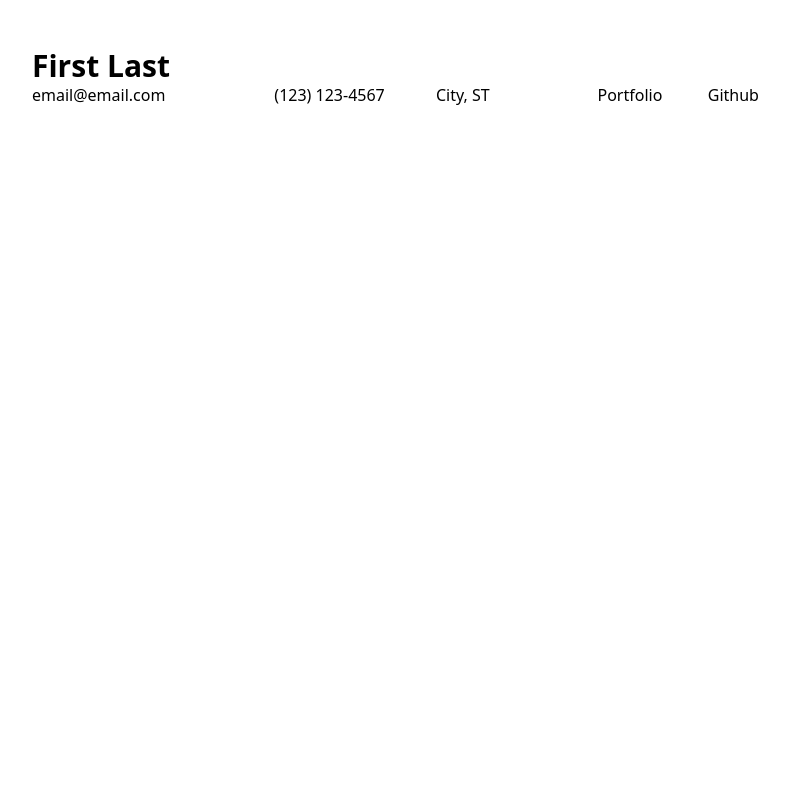
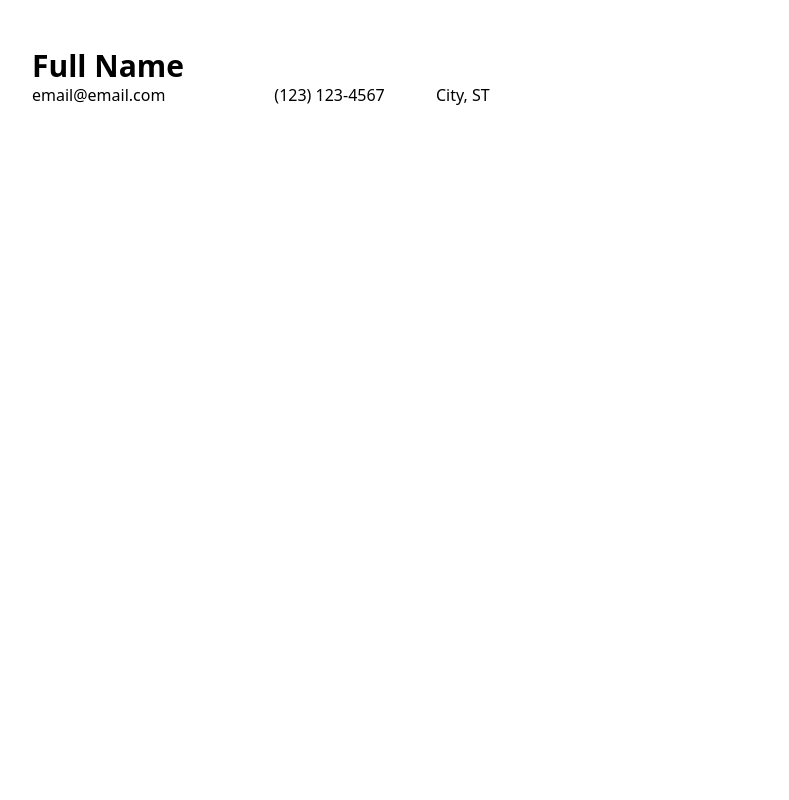
Before and after one commit to Tarrega88/modular-resume, a Next.js app: page /print/1 in a window 1280 px wide. Shown: the top 800 px of the page, without its empty margins (16-805 px from the left). Built offline with nearby package versions, Linux system fonts and the light colour scheme.

Commit message:
prepping header for input

```diff
--- /dev/null
+++ b/app/_components/Bundler.tsx
@@ -0,0 +1,12 @@
+function Bundler() {
+  /*
+    TODO 8/29/2025:
+    The concept of "bundling" will be allowing the user to select multiple elements, which will then be bundled into a group
+    That bundle will be usable in future resumes
+
+    Have to consider whether the bundle will be a snapshot or just hold references - probably references
+    */
+  return <div></div>;
+}
+
+export default Bundler;
--- /dev/null
+++ b/app/_components/FilterButton.tsx
@@ -0,0 +1,5 @@
+function FilterButton({ text }: { text: string }) {
+  return <button>{text}</button>;
+}
+
+export default FilterButton;
--- /dev/null
+++ b/app/_components/FilterRow.tsx
@@ -0,0 +1,17 @@
+import FilterButton from "./FilterButton";
+
+//filter
+
+function FilterRow() {
+  return (
+    <div className="flex">
+      <FilterButton text="Jobs" />
+      <FilterButton text="Bullets" />
+      <FilterButton text="Skills" />
+      <FilterButton text="Projects" />
+      {/* <FilterButton text="Bullets" /> */}
+    </div>
+  );
+}
+
+export default FilterRow;
--- a/app/_components/ResumeHeader.tsx
+++ b/app/_components/ResumeHeader.tsx
@@ -1,23 +1,33 @@
+import { PersonalInfoProps } from "@/state/resumeSlice";
 import DynamicInput from "./DynamicInput";
 import HeaderDynamicInput from "./HeaderDynamicInput";
+import UserLink from "./UserLink";
 //TODO 8/23/2025: Consider using a separate component for the header instead of DynamicInput,
 //since this info is generally more consistent.
-function ResumeHeader() {
+function ResumeHeader({
+  id,
+  kind,
+  fullName = "Full Name",
+  email = "email@email.com",
+  phoneNumber = "(123) 123-4567",
+  location = "City, ST",
+  link1,
+  link2,
+}: PersonalInfoProps) {
   return (
     <div>
-      <h1 className="text-3xl font-semibold">First Last</h1>
-      {/* <div className="flex justify-between text-lg"> */}
+      <h1 className="text-3xl font-semibold">
+        <HeaderDynamicInput>{fullName}</HeaderDynamicInput>
+      </h1>
       <div className="grid grid-cols-[3fr_1fr]">
         <div className="grid grid-cols-[3fr_2fr_2fr]">
-          <HeaderDynamicInput>email@email.com</HeaderDynamicInput>
-          {/* <div className="">email@email.com</div> */}
-          {/* <input className="w-max min-w-0" value="email@email.com" /> */}
-          <HeaderDynamicInput>(123) 123-4567</HeaderDynamicInput>
-          <HeaderDynamicInput>City, ST</HeaderDynamicInput>
+          <HeaderDynamicInput>{email}</HeaderDynamicInput>
+          <HeaderDynamicInput>{phoneNumber}</HeaderDynamicInput>
+          <HeaderDynamicInput>{location}</HeaderDynamicInput>
         </div>
         <div className="flex justify-end gap-8">
-          <HeaderDynamicInput>Portfolio</HeaderDynamicInput>
-          <HeaderDynamicInput>Github</HeaderDynamicInput>
+          <UserLink />
+          <UserLink />
         </div>
       </div>
     </div>
--- a/app/_components/UserLink.tsx
+++ b/app/_components/UserLink.tsx
@@ -1,4 +1,6 @@
-function UserLink() {
+import { UserLinkProps } from "@/state/resumeSlice";
+
+function UserLink({ id, text, url }: UserLinkProps) {
   //TODO 8/29/2025
   //This will have:
   //1. Possibly dynamic div/input
--- a/state/resumeSlice.ts
+++ b/state/resumeSlice.ts
@@ -1,5 +1,8 @@
 import { createSlice, PayloadAction } from "@reduxjs/toolkit";
 import { ParamValue } from "next/dist/server/request/params";
+
+
+
 
 type ID = string;
 
@@ -26,11 +29,12 @@ type ResumeState = {
         bulletPoints: Record<ID, BulletPointProps>;
         personalInfo: Record<ID, PersonalInfoProps>;
         education: Record<ID, EducationProps>;
+        userLinks: Record<ID, UserLinkProps>
     };
     resumes: Record<ID, ResumeItemProps[]>;
 }
 
-type LinkProps = {
+export type UserLinkProps = {
     id: string;
     text: string;
     url: string;
@@ -43,9 +47,8 @@ export type PersonalInfoProps = {
     email: string;
     phoneNumber: string;
     location: string;
-    link1?: LinkProps;
-    link2?: LinkProps;
-    link3?: LinkProps;
+    link1?: UserLinkProps;
+    link2?: UserLinkProps;
 }
 
 export type PrevJobProps = {
@@ -82,6 +85,21 @@ export type EducationProps = {
 //which would start as false, but the user could mark anything to be hidden from not being an option to pick for that resume.
 
 //NOTE: id and object key will match except in the resumes object.
+//empty initialData:
+/*
+   // currentResumeId: "0",
+    // dragFromIndex: -1,
+    // dragToIndex: -1,
+    // dragHigher: true,
+    // data: {
+    //     prevJobs: {},
+    //     bulletPoints: {},
+    //     personalInfo: {},
+    //     education: {},
+    //     userLinks: {},
+    // },
+    // resumes: {},
+*/
 const initialState: ResumeState = {
     currentResumeId: "0",
     dragFromIndex: -1,
@@ -116,6 +134,7 @@ const initialState: ResumeState = {
         },
         personalInfo: {},
         education: {},
+        userLinks: { 0: { id: "0", text: "Portfolio", url: "https://michaelthedev.com/" } },
     },
     resumes: {
         0: [{ id: "100", kind: "prevJob", elementId: "0" },
@@ -137,7 +156,8 @@ const initialState: ResumeState = {
         { id: "113", kind: "bulletPoint", elementId: "9" },],
         1: [], //the render order for resume1,
         2: [], //the render order of resume2
-    }, //a series of objects each with a "type"
+    },
+
 };
 
 //.data.bulletPoints
```
